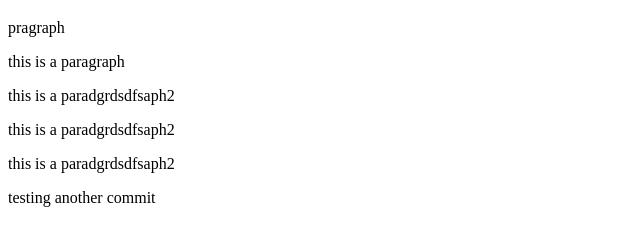
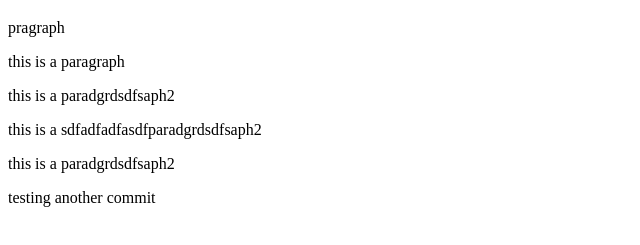
Before and after one commit to kaizero0945/git-test1, a plain HTML site: page index.html in a window 1280 px wide. Shown: the part 61-306 px from the top of the page, without its empty margins (0-640 px from the left). Drawn offline with Linux system fonts and the light colour scheme.

Commit message:
Third commit

```diff
--- a/index.html
+++ b/index.html
@@ -5,7 +5,7 @@
        <p>pragraph</p>
        <p> this is a paragraph</p>
        <p> this is a paradgrdsdfsaph2</p>
-       <p> this is a paradgrdsdfsaph2</p>
+       <p> this is a sdfadfadfasdfparadgrdsdfsaph2</p>
        <p> this is a paradgrdsdfsaph2</p>
 <p> testing another commit</p>
     </body>
```
